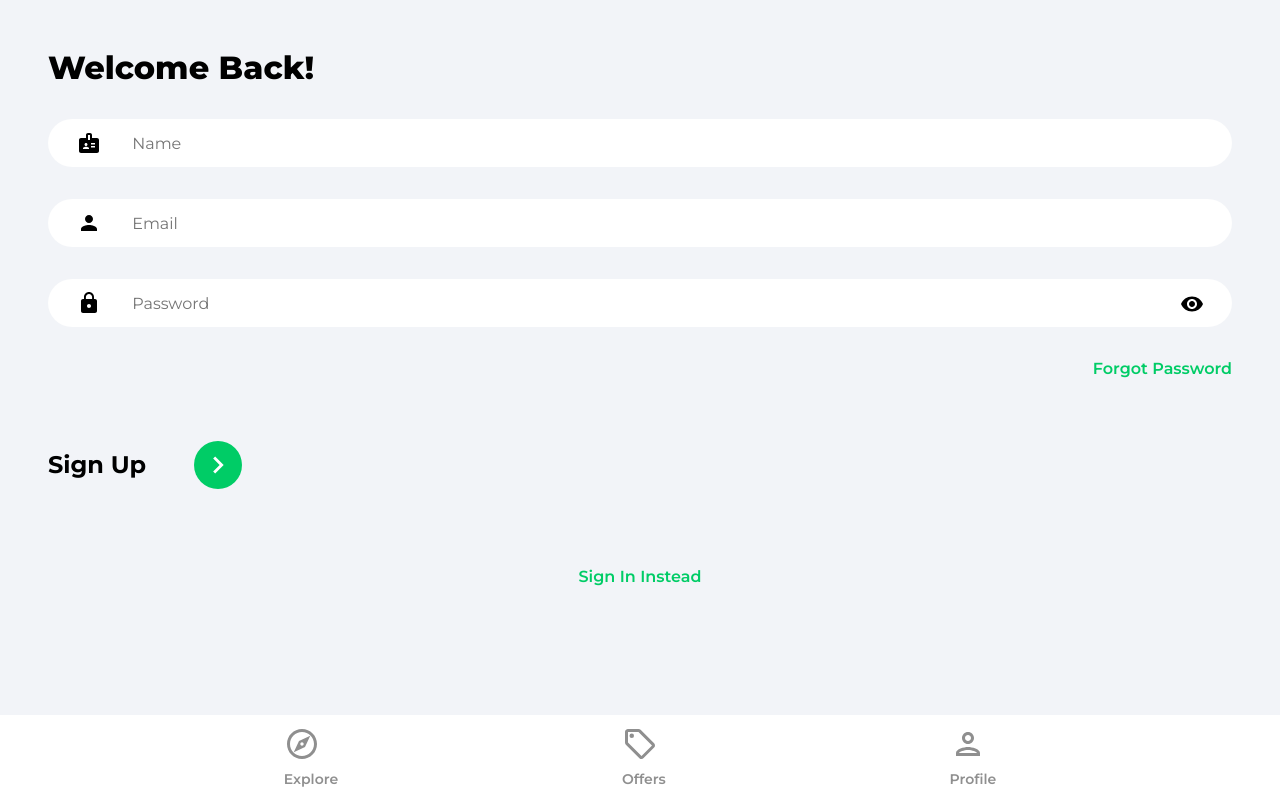
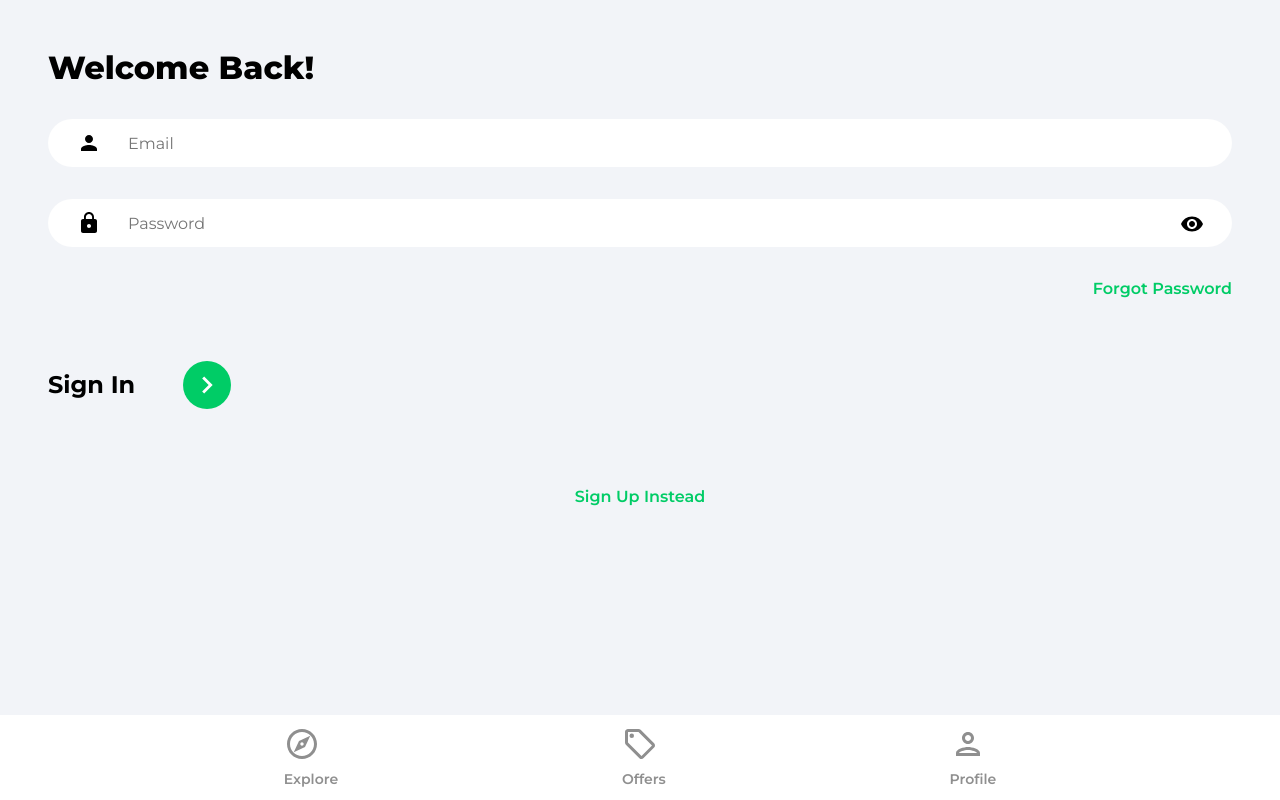
Before and after one commit to emeechan/house-marketplace, a React (Create React App) app: page /sign-in in a window 1280 px wide. Built offline with nearby package versions, Linux system fonts and the light colour scheme.

Commit message:
user sign in

```diff
--- a/src/pages/Profile.jsx
+++ b/src/pages/Profile.jsx
@@ -1,9 +1,15 @@
+import { useState, useEffect } from 'react'
+import {getAuth} from 'firebase/auth'
+
 function Profile() {
-    return (
-      <div>
-        <h1>Profile</h1>
-      </div>
-    )
+  const [user, setUser] = useState(null)
+
+  const auth = getAuth()
+  useEffect(() => {
+    setUser(auth.currentUser)
+}, [])
+
+    return user ? <h1>{user.displayName}</h1> : 'Not Logged In'
   }
 
   export default Profile
--- a/src/pages/SignIn.jsx
+++ b/src/pages/SignIn.jsx
@@ -1,20 +1,18 @@
 import { useState } from "react"
 import {Link, useNavigate} from 'react-router-dom'
-import { getAuth, createUserWithEmailAndPassword, updateProfile } from "firebase/auth"
+import { getAuth, signInWithEmailAndPassword, updateProfile } from "firebase/auth"
 import { setDoc, doc, serverTimestamp } from "firebase/firestore"
 import { db } from '../firebase.config'
 import {ReactComponent as ArrowRightIcon} from '../assets/svg/keyboardArrowRightIcon.svg'
 import visibilityIcon from '../assets/svg/visibilityIcon.svg'
 
-function SignUp() {
+function SignIn() {
   const [showPassword, setShowPassword] = useState(false)
   const [formData, setFormData] = useState({
-    name: '',
     email: '',
-    password: ''
+    password: '',
   })
-
-  const { name, email, password } = formData
+  const { email, password } = formData
 
   const navigate = useNavigate()
 
@@ -30,66 +28,76 @@ function SignUp() {
 
     try {
       const auth = getAuth()
-      const userCredential = await createUserWithEmailAndPassword(auth, email, password)
-      const user = userCredential.user
 
-      await updateProfile(auth.currentUser, {
-        displayName: name
-      })
+      const userCredential = await signInWithEmailAndPassword(
+        auth,
+        email,
+        password
+      )
 
-      //copies everyting from our form data state
-      const formDataCopy = {...formData}
-      //removes password from object so it is not added to the database
-      delete formDataCopy.password
-      //once data is submitted, the timestamp will be added to it
-      formDataCopy.timestamp = serverTimestamp()
-
-      await setDoc(doc(db, 'users', user.uid), formDataCopy)
-
+      if (userCredential.user) {
         navigate('/')
+      }
     } catch (error) {
-      console.log(error);
+      console.log(error)
     }
   }
 
   return (
     <>
-      <div className="pageContainer">
+      <div className='pageContainer'>
         <header>
-          <p className="pageHeader">Welcome Back!</p>
+          <p className='pageHeader'>Welcome Back!</p>
         </header>
 
         <form onSubmit={onSubmit}>
-            <input type="text" className="nameInput" placeholder=" Name" id="name" value={name} onChange={onChange} />
-            <input type="email" className="emailInput" placeholder=" Email" id="email" value={email} onChange={onChange} />
+          <input
+            type='email'
+            className='emailInput'
+            placeholder='Email'
+            id='email'
+            value={email}
+            onChange={onChange}
+          />
 
-            <div className="passwordInputDiv">
-              <input type={showPassword ? 'text' : 'password'} className='passwordInput' placeholder=" Password" id="password" value={password} onChange={onChange} />
-              <img src={visibilityIcon} alt="show password" className="showPassword" onClick={() => setShowPassword((prevState) => !prevState)} />
+          <div className='passwordInputDiv'>
+            <input
+              type={showPassword ? 'text' : 'password'}
+              className='passwordInput'
+              placeholder='Password'
+              id='password'
+              value={password}
+              onChange={onChange}
+            />
+
+            <img
+              src={visibilityIcon}
+              alt='show password'
+              className='showPassword'
+              onClick={() => setShowPassword((prevState) => !prevState)}
+            />
           </div>
 
-            <Link to='/forgot-password' className="forgotPasswordLink">
+          <Link to='/forgot-password' className='forgotPasswordLink'>
             Forgot Password
           </Link>
 
-            <div className="signUpBar">
-              <p className="signUpText">
-                Sign Up
-              </p>
-              <button className="signUpButton">
+          <div className='signInBar'>
+            <p className='signInText'>Sign In</p>
+            <button className='signInButton'>
               <ArrowRightIcon fill='#ffffff' width='34px' height='34px' />
             </button>
           </div>
         </form>
 
-          {/* google OAuth */}
+        {/* google OAuth*/ }
 
-          <Link to='/sign-in' className="registerLink">
-            Sign In Instead
+        <Link to='/sign-up' className='registerLink'>
+          Sign Up Instead
         </Link>
       </div>
     </>
   )
 }
 
-export default SignUp
+export default SignIn
--- a/src/pages/SignUp.jsx
+++ b/src/pages/SignUp.jsx
@@ -67,6 +67,12 @@ function SignUp() {
             <div className="inputGroup">
               <input type={showPassword ? 'text' : 'password'} className='passwordInput' placeholder=" Password" id="password" value={password} onChange={onChange} />
             </div>
+            <img
+              src={visibilityIcon}
+              alt='show password'
+              className='showPassword'
+              onClick={() => setShowPassword((prevState) => !prevState)}
+            />
 
             <Link to='/forgot-password' className="forgotPasswordLink">
               Forgot Password
@@ -83,10 +89,9 @@ function SignUp() {
           </form>
 
           {/* google OAuth */}
-
-          <Link to='/sign-in' className="registerLink">
-            Sign In Instead
-          </Link>
+          <Link to='/sign-in' className='registerLink'>
+          Sign In Instead
+        </Link>
       </div>
     </>
   )
```
Lines whose indentation alone changed are shown as unchanged.
